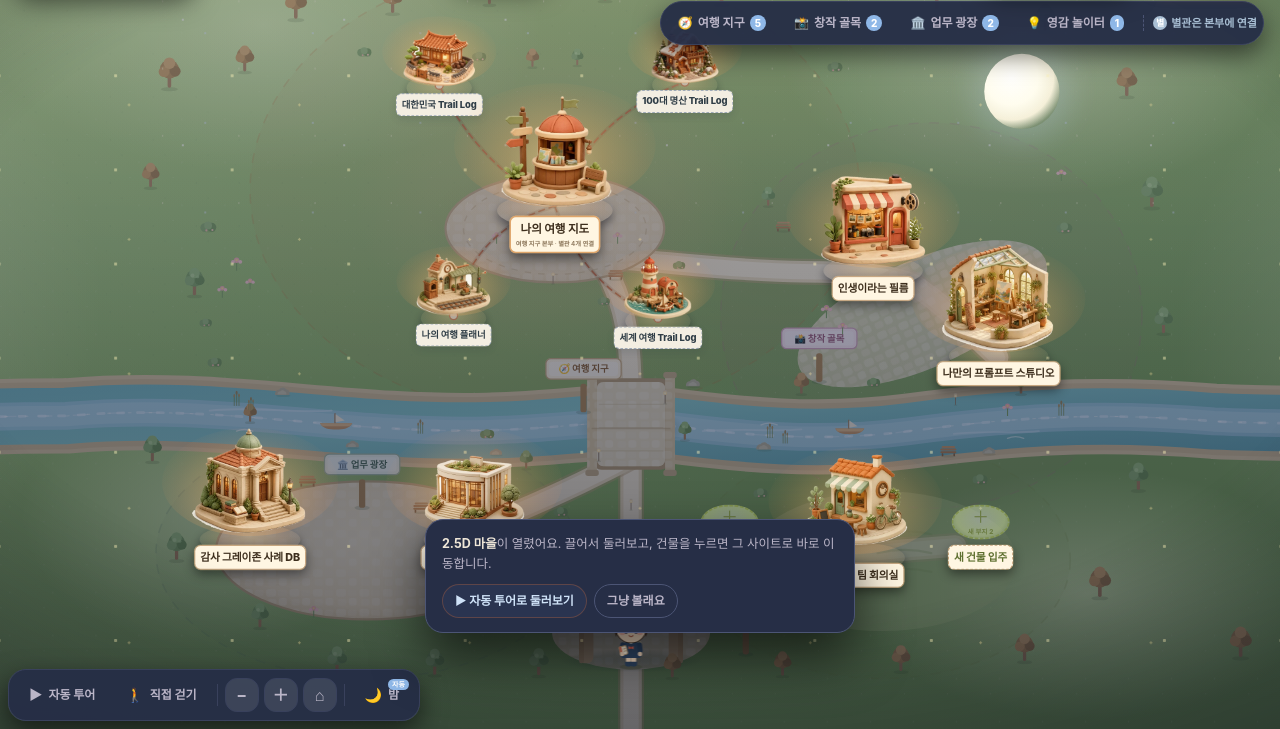
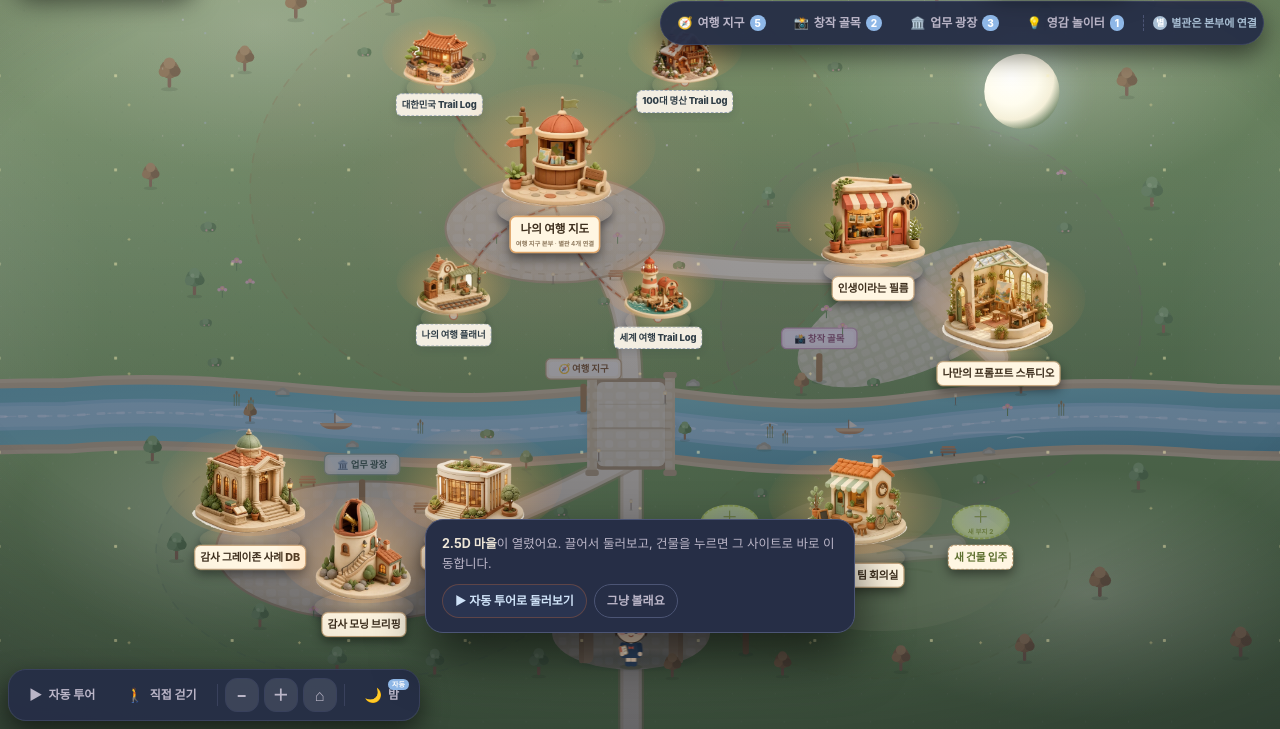
Before and after one commit to MinseoHaeseoFa/kusari-village, a plain HTML site: page index.html in a window 1280 px wide. Shown: the part 71-800 px from the top of the page. Drawn offline with Linux system fonts and the light colour scheme; no server answers.

Commit message:
🏡 쿠사리 빌리지: 업무 광장에 `감사 모닝 브리핑` 입주 (11곳)
- data/sites.js: daily-audit-briefing 추가 (observatory · 업무 광장 · 본부/독립 · pos [584, 1450] · w 258)
- 기존 두 건물(감사 그레이존 사례 DB·KITECH-Audit 포털) 명패 사이 중앙에 세워 겹침 없이 배치
- index.html 메타 설명·README 입주 명단을 11곳으로 갱신

```diff
--- a/data/sites.js
+++ b/data/sites.js
@@ -1,5 +1,5 @@
 /* ============================================================
-   🏡 쿠사리 빌리지 v5 · 기본 입주 명단 (KUSARI VILLAGE · sites)
+   🏡 쿠사리 빌리지 v5 · 기본 입주 명단 (KUSARI VILLAGE · sites · 11곳)
    ------------------------------------------------------------
    마을은 하나의 연속된 2.5D 지도입니다. 좌표(pos)는 마을 지도
    (2400 × 1660) 위에서 건물이 서는 발밑 지점 [x, y] 입니다.
@@ -92,7 +92,7 @@ window.KUSARI_TOWN = {
     { id: "observatory",  name: "작은 천문대",         en: "Little Observatory", img: "assets/buildings/observatory.webp", w: 760, h: 760 }
   ],
 
-  /* ── 기본 입주 사이트 10곳 ────────────────────── */
+  /* ── 기본 입주 사이트 11곳 ────────────────────── */
   sites: [
     /* 본부 · 여행 지구 본부 (별관 4개를 거느림) */
     { id: "my-travel-map", name: "나의 여행 지도", url: "https://my-travel-map-kohl.vercel.app/", repo: "my-travel-map",
@@ -139,7 +139,7 @@ window.KUSARI_TOWN = {
       desc: "린니·HSH·유나 세 화풍의 이미지·영상 프롬프트를 한 화면에서 만드는 작업실.",
       tags: ["프롬프트", "이미지·영상", "창작"] },
 
-    /* 본부 · 업무 광장 독립 사이트 2곳 */
+    /* 본부 · 업무 광장 독립 사이트 3곳 */
     { id: "audit-grayzone-db", name: "감사 그레이존 사례 DB", url: "https://audit-grayzone-db.vercel.app/", repo: "audit-grayzone-db",
       district: "work", building: "library", tier: 1, parent: null, pos: [330, 1300], w: 262,
       role: "업무 광장 · 독립 사이트",
@@ -152,6 +152,12 @@ window.KUSARI_TOWN = {
       desc: "지능형 감사 지원 도구와 자료를 한곳에 모은 통합 포털.",
       tags: ["KITECH", "감사 포털", "통합 자료"] },
 
+    { id: "daily-audit-briefing", name: "감사 모닝 브리핑", url: "https://shinuc.notion.site/Daily-Audit-Briefing-412b1bd442e380efae37e2bbf1b7e955", repo: null,
+      district: "work", building: "observatory", tier: 1, parent: null, pos: [584, 1450], w: 258,
+      role: "업무 광장 · 독립 사이트",
+      desc: "매일 아침 9시 공공·출연연 감사 동향과 주요 사례를 정리해 쌓는 노션 모닝 브리핑 아카이브.",
+      tags: ["모닝 브리핑", "공공·출연연", "노션"] },
+
     /* 본부 · 영감 놀이터 첫 입주민 */
     { id: "ai-team-room", name: "쿠사리 AI 팀 회의실", url: "https://ai-team-room-457.pages.dev/", repo: "ai-team-room",
       district: "sprout", building: "cafe", tier: 1, parent: null, pos: [1680, 1340], w: 258,
--- a/index.html
+++ b/index.html
@@ -4,7 +4,7 @@
 <meta charset="UTF-8" />
 <meta name="viewport" content="width=device-width, initial-scale=1, viewport-fit=cover" />
 <title>쿠사리 빌리지 v5 · Kusari Village | 내 사이트들이 모여 사는 2.5D 마을</title>
-<meta name="description" content="쿠사리님이 만든 웹앱 10곳이 하나의 2.5D 마을에 모여 삽니다. 여행 지구·창작 골목·업무 광장·영감 놀이터가 한눈에 펼쳐지고, 건물을 누르면 그 사이트로 바로 이동합니다." />
+<meta name="description" content="쿠사리님이 만든 웹앱 11곳이 하나의 2.5D 마을에 모여 삽니다. 여행 지구·창작 골목·업무 광장·영감 놀이터가 한눈에 펼쳐지고, 건물을 누르면 그 사이트로 바로 이동합니다." />
 <meta name="theme-color" content="#8FB069" />
 <meta property="og:type" content="website" />
 <meta property="og:title" content="쿠사리 빌리지 v5 · Kusari Village" />
```
Also changed, not shown: 1 other file.
